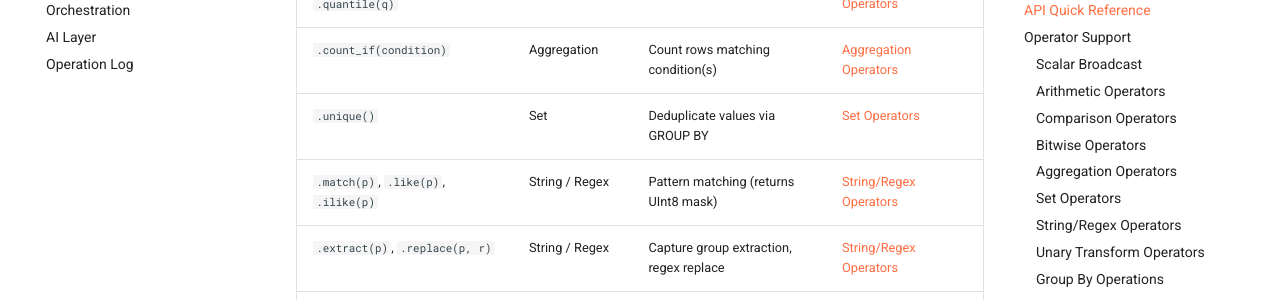
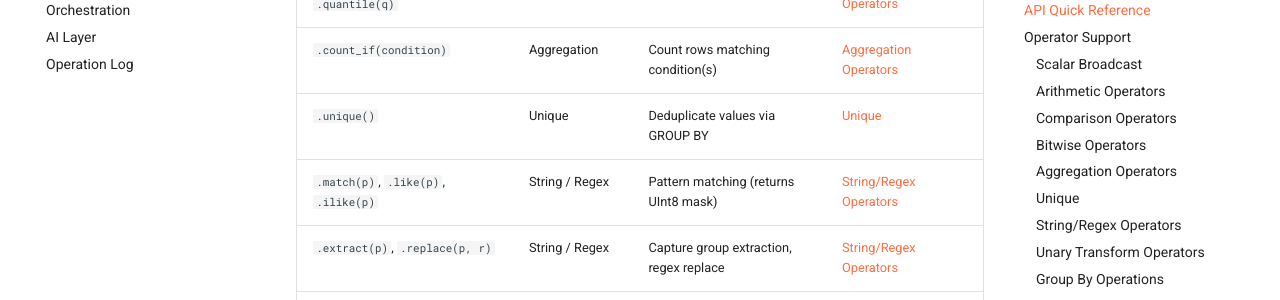
Before and after one commit to kolodkin/aaiclick, an MkDocs documentation site: the page built from docs/object.md, in a window 1280 px wide and 900 px high, scrolled down 850 px. Shown: the part 152-452 px from the top of the window. Built offline with MkDocs 1.6.1 and Material for MkDocs 9.7.7, drawn with Linux system fonts in a browser that asks for light colours; comment, search, counter and statistics services are not loaded.

Commit message:
docs: rename Set Operators section to Unique in object.md

```diff
--- a/docs/object.md
+++ b/docs/object.md
@@ -25,7 +25,7 @@ For context management, deployment modes, table schemas, data types, lifecycle t
 | `.min()`, `.max()`, `.sum()`, `.mean()`                     | Aggregation       | Reduce array to scalar                       | [Aggregation Operators](#aggregation-operators)                                 |
 | `.std()`, `.var()`, `.count()`, `.quantile(q)`              | Aggregation       | Statistical reduction                        | [Aggregation Operators](#aggregation-operators)                                 |
 | `.count_if(condition)`                                      | Aggregation       | Count rows matching condition(s)             | [Aggregation Operators](#aggregation-operators)                                 |
-| `.unique()`                                                 | Set               | Deduplicate values via GROUP BY              | [Set Operators](#set-operators)                                                 |
+| `.unique()`                                                 | Unique            | Deduplicate values via GROUP BY              | [Unique](#unique)                                                               |
 | `.match(p)`, `.like(p)`, `.ilike(p)`                       | String / Regex    | Pattern matching (returns UInt8 mask)        | [String/Regex Operators](#stringregex-operators)                                |
 | `.extract(p)`, `.replace(p, r)`                             | String / Regex    | Capture group extraction, regex replace      | [String/Regex Operators](#stringregex-operators)                                |
 | `.year()`, `.month()`, `.day_of_week()`                     | Unary Transforms  | Date/time extraction → new Object            | [Unary Transform Operators](#unary-transform-operators)                         |
@@ -114,7 +114,7 @@ Reduce an array to a scalar Object. All computation in ClickHouse, streaming O(1
 | `.quantile(q)` | `quantile(q)()`     | Approximate          |
 | `.count_if(cond)` | `countIf()`      | Scalar (str) or dict Object (dict of conditions) |
 
-## Set Operators
+## Unique
 
 | Method      | ClickHouse Implementation | Notes                          |
 |-------------|---------------------------|--------------------------------|
```
